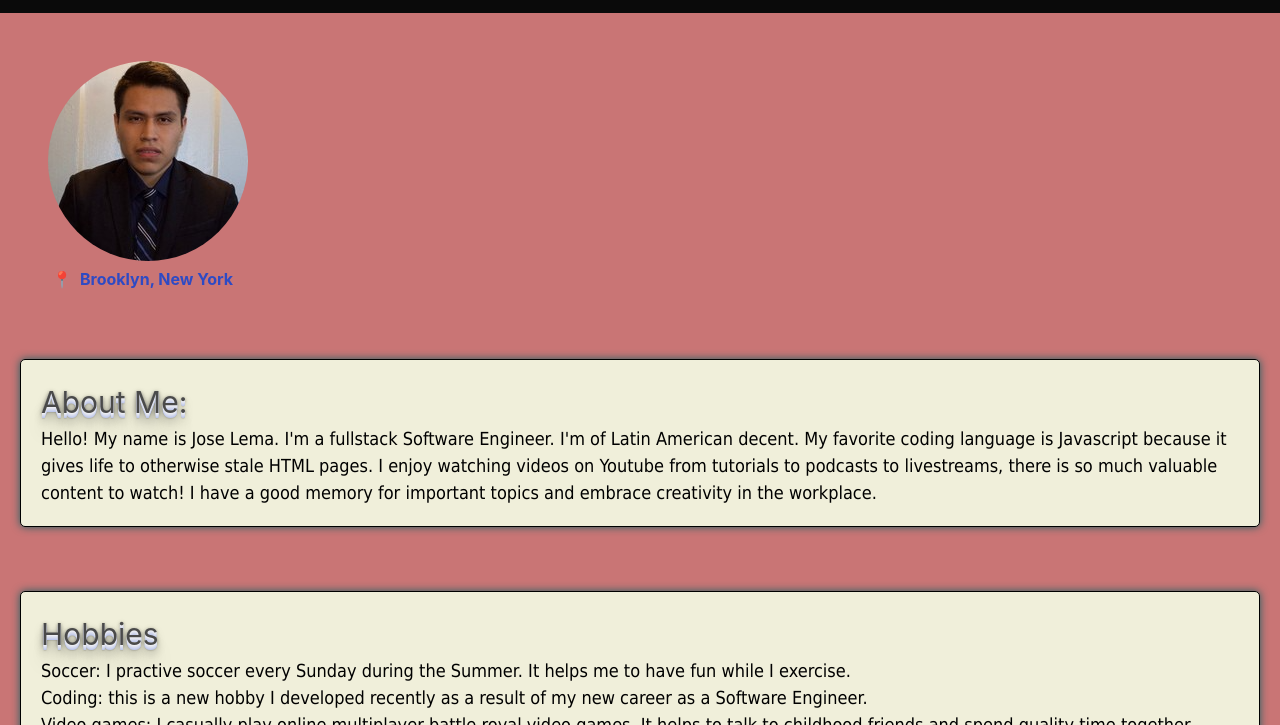
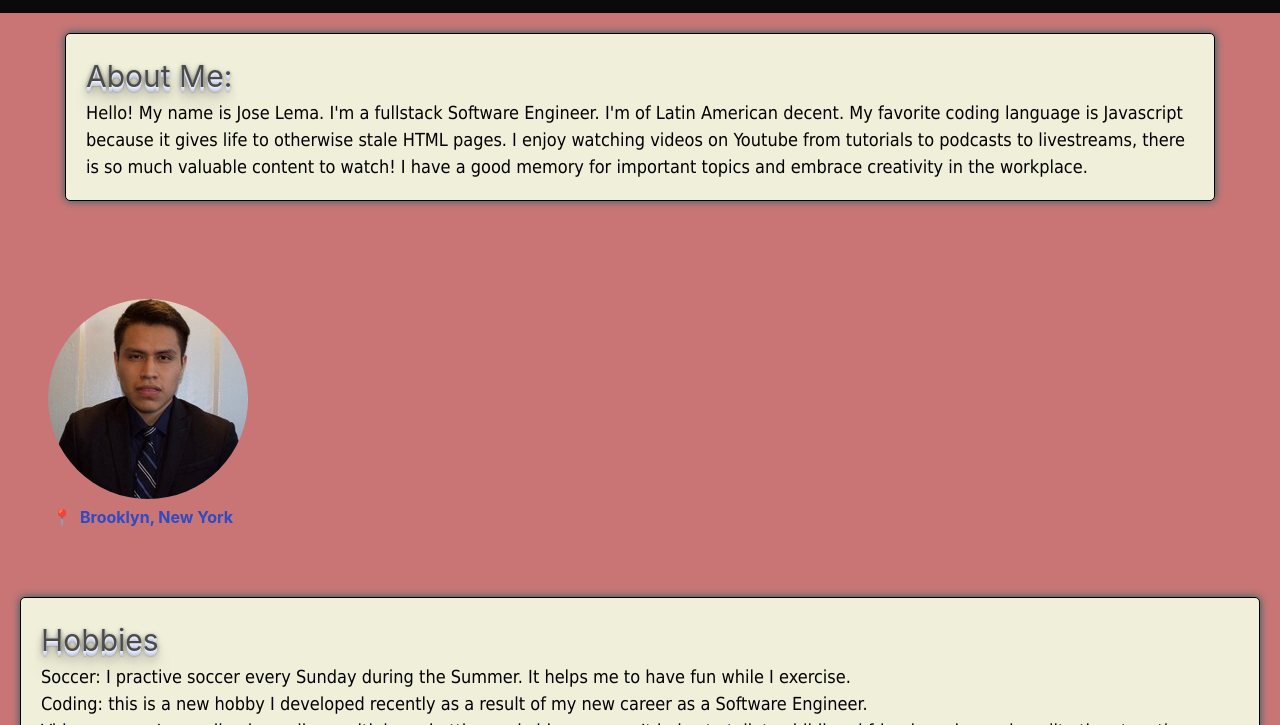
Before and after one commit to mauilema/developer-portfolio-site, a website: page index.html in a window 1280 px wide. Shown: the part 75-800 px from the top of the page. Drawn offline with nearby package versions, Linux system fonts and the light colour scheme.

Commit message:
moved about me container closer to the top of page

```diff
--- a/index.html
+++ b/index.html
@@ -106,17 +106,6 @@
   </script>
   <!-- navbar js script end -->
 
-    <section class="section">
-        <div>
-          <figure>
-            <img src="./assets/Jose-Lema.png" alt="Jose Lema's Profile Picture" class="profile-image">
-          </figure>
-          <div>
-            <a id="no-underline" href="https://tinyurl.com/mauilema" target="_blank">📍</a><a id="no-underline" href="https://tinyurl.com/mauilema" target="_blank">Brooklyn, New York</a>
-          </div>
-         </div>
-    </section>
-
     <div>
         <!--message example start  -->
         <!-- <div class="message is-info">
@@ -128,14 +117,23 @@
 
     <div>
       <!--message example start  -->
-      <div class="main-content">
+      <div class="main-content-about-me">
         <h1 class="font-for-section-titles">About Me:</h1>
         <span class="font-for-section-content">Hello! My name is Jose Lema. I'm a fullstack Software Engineer. I'm of Latin American decent. My favorite coding language is Javascript because it gives life to otherwise stale HTML pages. I enjoy watching videos on Youtube from tutorials to podcasts to livestreams, there is so much valuable content to watch! I have a good memory for important topics and embrace creativity in the workplace. </span>
       </div>
       <!--message example end -->
     </div>
+    <section class="section">
+      <div>
+        <figure>
+          <img src="./assets/Jose-Lema.png" alt="Jose Lema's Profile Picture" class="profile-image">
+        </figure>
+        <div>
+          <a id="no-underline" href="https://tinyurl.com/mauilema" target="_blank">📍</a><a id="no-underline" href="https://tinyurl.com/mauilema" target="_blank">Brooklyn, New York</a>
+        </div>
+       </div>
+    </section>
 
-    </br>
 
     <div class="main-content">
       <h1 class="font-for-section-titles">Hobbies</h1>
--- a/styles.css
+++ b/styles.css
@@ -30,11 +30,11 @@ footer {
     margin-right: auto;
     padding: 20px;
     margin-top: 20px;
+    margin-bottom: 50px;
     box-shadow: 0 0 8px #1c6163;
     border-radius: 5px;
-    background-color: #b3ebab;
+    background-color: #f0efda;
   }
-
 
 
   .main-content-education {
```
